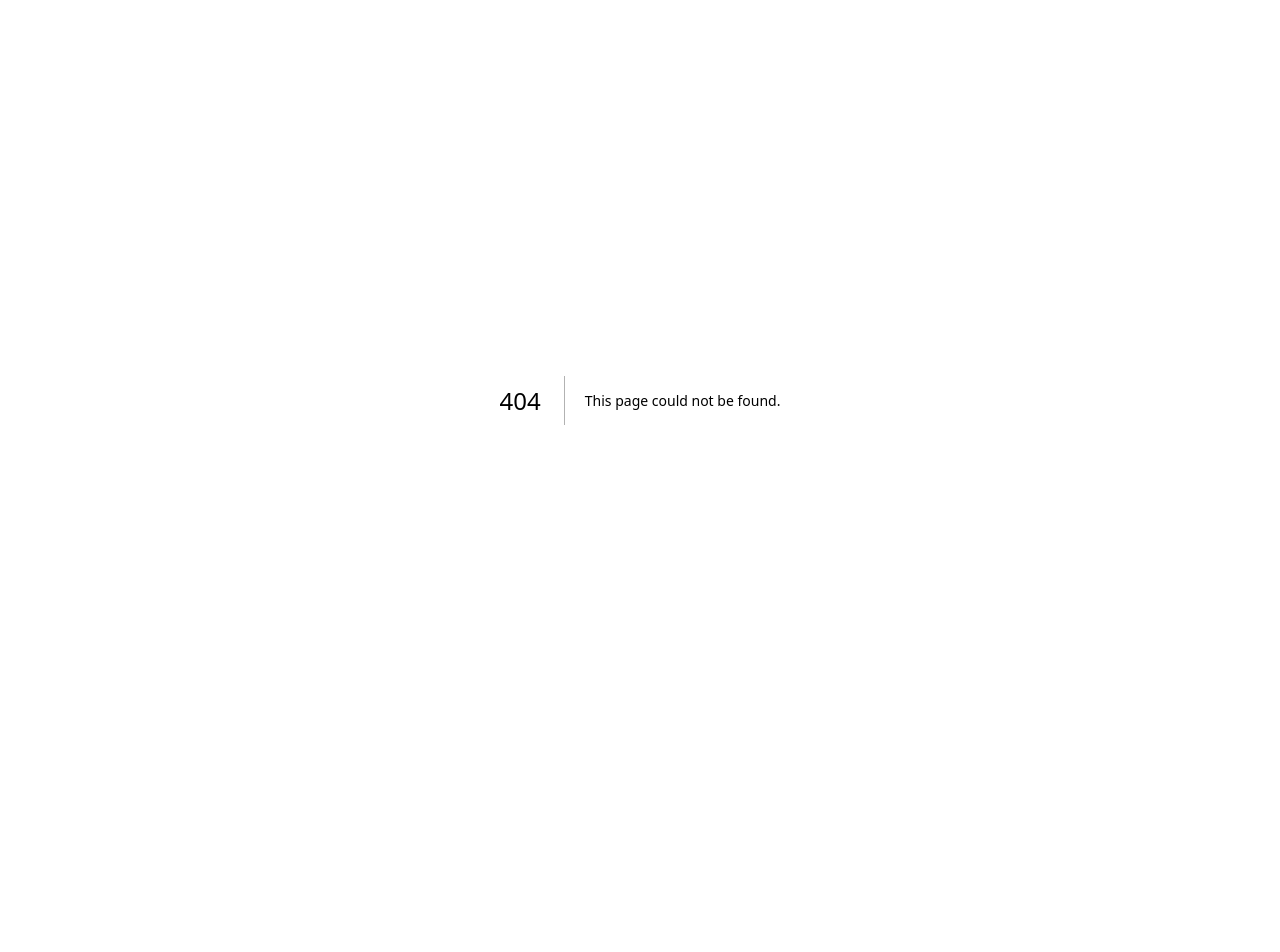
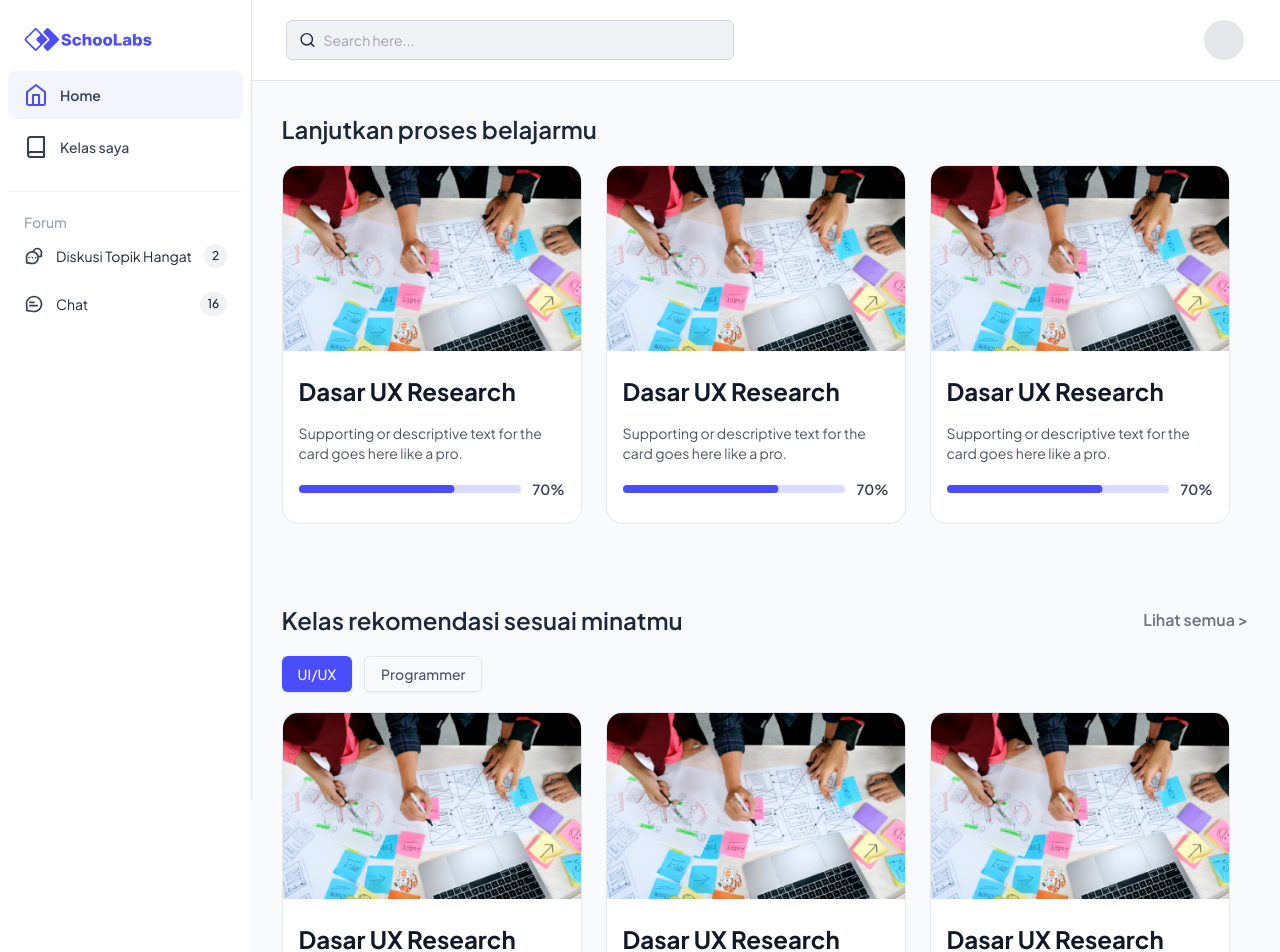
Before and after one commit to raymondtju/schoolabs, a Next.js app: page /dashboard in a window 1280 px wide. Before the commit this address had no page. Shown: the top 952 px of the page. Before the commit the page ends 800 px from the top, so only its background shows below. Built offline with nearby package versions, Linux system fonts and the light colour scheme.

Commit message:
feat: customize dashbaord home page

```diff
--- a/app/(app)/dashboard/kelas-saya/page.tsx
+++ b/app/(app)/dashboard/kelas-saya/page.tsx
@@ -1,5 +1,10 @@
 import { Button } from "@/components/ui/button";
-import { Card, CardContent, CardFooter, CardHeader } from "@/components/ui/card";
+import {
+  Card,
+  CardContent,
+  CardFooter,
+  CardHeader,
+} from "@/components/ui/card";
 import { Progress } from "@/components/ui/progress";
 import { CourseCards } from "@/types/data";
 import { CheckCircle2 } from "lucide-react";
@@ -12,9 +17,7 @@ function KelasSayaPage() {
       <div className="grid space-y-5">
         <h1 className="text-4xl font-bold">Kelas Saya</h1>
         <div className="flex gap-3">
-          <Button>
-            Semua Kelas
-          </Button>
+          <Button>Semua Kelas</Button>
           <Button variant={"outline"} className="text-muted">
             Sedang Dipelajari
           </Button>
@@ -34,25 +37,25 @@ function KelasSayaPage() {
                   height={350}
                 />
               </CardHeader>
-              <CardContent className="flex flex-col gap-4 py-6 px-4">
-                <h5 className="text-xl font-bold">
-                  {card.title}
-                </h5>
-                <p className="text-sm text-muted">
-                  {card.description}
-                </p>
+              <CardContent className="flex flex-col gap-4 px-4 py-6">
+                <h5 className="text-xl font-bold">{card.title}</h5>
+                <p className="text-sm text-muted">{card.description}</p>
               </CardContent>
-              <CardFooter className="pt-0 px-4 gap-3">
+              <CardFooter className="gap-3 px-4 pt-0">
                 {typeof card.status === "number" ? (
                   <>
                     <Progress className="bg-[#F0F2F5]" value={card.status} />
-                    <span className="text-[0.8125rem] leading-5 text-muted font-semibold">{card.status}%</span>
+                    <span className="text-[0.8125rem] font-semibold leading-5 text-muted">
+                      {card.status}%
+                    </span>
                   </>
                 ) : (
-                    <>
-                      <CheckCircle2 stroke="#475367"/>
-                      <p className="text-base font-semibold text-[#475367]">Complete</p>
-                    </>
+                  <>
+                    <CheckCircle2 stroke="#475367" />
+                    <p className="text-base font-semibold text-[#475367]">
+                      Complete
+                    </p>
+                  </>
                 )}
               </CardFooter>
             </Card>
--- /dev/null
+++ b/app/(app)/dashboard/page.tsx
@@ -0,0 +1,108 @@
+"use client";
+
+import ClassCard from "@/components/dashboard/class-card";
+import { Button } from "@/components/ui/button";
+import Link from "next/link";
+import React from "react";
+
+function DashboardPage() {
+  return (
+    <div className="space-y-20">
+      <div className="space-y-5">
+        <h2 className="text-2xl font-semibold">Lanjutkan proses belajarmu</h2>
+        <div className="relative flex w-full snap-x gap-6 overflow-x-auto">
+          <ClassCard
+            title="Dasar UX Research"
+            className="snap-start"
+            description="Supporting or descriptive text for the card goes here like a pro."
+            progressValue={70}
+          />
+          <ClassCard
+            title="Dasar UX Research"
+            className="snap-start"
+            description="Supporting or descriptive text for the card goes here like a pro."
+            progressValue={70}
+          />
+          <ClassCard
+            title="Dasar UX Research"
+            className="snap-start"
+            description="Supporting or descriptive text for the card goes here like a pro."
+            progressValue={70}
+          />
+          <ClassCard
+            title="Dasar UX Research"
+            className="snap-start"
+            description="Supporting or descriptive text for the card goes here like a pro."
+            progressValue={70}
+          />
+          <ClassCard
+            title="Dasar UX Research"
+            className="snap-start"
+            description="Supporting or descriptive text for the card goes here like a pro."
+            progressValue={70}
+          />
+        </div>
+      </div>
+
+      <div className="space-y-5">
+        <div className="flex items-center justify-between">
+          <h2 className="text-2xl font-semibold">
+            Kelas rekomendasi sesuai minatmu
+          </h2>
+          <Link href="#" className="font-semibold text-gray-500">
+            {"Lihat semua >"}
+          </Link>
+        </div>
+        <div className="flex gap-3">
+          <Button>UI/UX</Button>
+          <Button variant={"outline"} className="text-muted">
+            Programmer
+          </Button>
+        </div>
+        <div className="relative flex w-full snap-x gap-6 overflow-x-auto">
+          <ClassCard
+            title="Dasar UX Research"
+            className="snap-start"
+            description="Supporting or descriptive text for the card goes here like a pro."
+            progressValue={70}
+          />
+          <ClassCard
+            title="Dasar UX Research"
+            className="snap-start"
+            description="Supporting or descriptive text for the card goes here like a pro."
+            progressValue={70}
+          />
+          <ClassCard
+            title="Dasar UX Research"
+            className="snap-start"
+            description="Supporting or descriptive text for the card goes here like a pro."
+            progressValue={70}
+          />
+          <ClassCard
+            title="Dasar UX Research"
+            className="snap-start"
+            description="Supporting or descriptive text for the card goes here like a pro."
+            progressValue={70}
+          />
+          <ClassCard
+            title="Dasar UX Research"
+            className="snap-start"
+            description="Supporting or descriptive text for the card goes here like a pro."
+            progressValue={70}
+          />
+        </div>
+      </div>
+
+      <div className="space-y-5">
+        <div className="flex items-center justify-between">
+          <h2 className="text-2xl font-semibold">Diskusi yang sedang hangat</h2>
+          <Link href="#" className="font-semibold text-gray-500">
+            {"Lihat semua >"}
+          </Link>
+        </div>
+      </div>
+    </div>
+  );
+}
+
+export default DashboardPage;
--- a/components/dashboard/class-card.tsx
+++ b/components/dashboard/class-card.tsx
@@ -18,7 +18,7 @@ function ClassCard({
 }) {
   return (
     <div className={cn("shrink-0", className)}>
-      <div className="w-[300px] overflow-hidden rounded-2xl">
+      <div className="w-[300px] overflow-hidden rounded-2xl border bg-white">
         <img src={"/cards-image/dasar-ux.png"} alt="dasar-ux" />
         <div className="space-y-4 px-4 py-6">
           <h5 className="text-2xl font-bold text-gray-900">{title}</h5>
--- a/components/dashboard/nav.tsx
+++ b/components/dashboard/nav.tsx
@@ -13,7 +13,7 @@ import { Search } from "lucide-react";
 
 function DashbaordNav() {
   return (
-    <div className="flex justify-between border-b bg-white px-9 py-5">
+    <div className="sticky top-0 z-50 flex justify-between border-b bg-white px-9 py-5">
       <div className="flex w-[28rem] items-center space-x-2 rounded-md border border-gray-300 bg-[#F0F2F5] px-3 py-1 transition-colors placeholder:text-muted-foreground focus-visible:outline-none focus-visible:ring-1 focus-visible:ring-ring ">
         <Search size={18} />
         <input
--- a/components/dashboard/sidebar.tsx
+++ b/components/dashboard/sidebar.tsx
@@ -9,26 +9,26 @@ import { Book, Home, LucideIcon } from "lucide-react";
 import { GroupChatsIcon, SingleChatIcon } from "../icon/dashboard-icon";
 
 type DashboardMenuType = {
-  name: string,
-  path: string,
-  icon: LucideIcon
+  name: string;
+  path: string;
+  icon: LucideIcon;
 };
 
 type ForumMenuType = {
-  icon: React.FunctionComponent<React.SVGProps<SVGSVGElement>>,
-  notif: number
+  icon: React.FunctionComponent<React.SVGProps<SVGSVGElement>>;
+  notif: number;
 } & Pick<DashboardMenuType, "name" | "path">;
 
 const DashboardMenuList: DashboardMenuType[] = [
   {
     name: "Home",
     path: "/dashboard",
-    icon: Home
+    icon: Home,
   },
   {
     name: "Kelas saya",
     path: "/dashboard/kelas-saya",
-    icon: Book
+    icon: Book,
   },
 ];
 
@@ -37,22 +37,21 @@ const ForumMenuList: ForumMenuType[] = [
     name: "Diskusi Topik Hangat",
     path: "/dashboard",
     icon: GroupChatsIcon,
-    notif: 2
-
+    notif: 2,
   },
   {
     name: "Chat",
     path: "/dashboard/kelas-saya",
     icon: SingleChatIcon,
-    notif: 16
-  }
-]
+    notif: 16,
+  },
+];
 
 function DashboardSidebar() {
   const pathname = usePathname();
 
   return (
-    <div className="col-span-2 fixed top-0 h-screen space-y-3 border-r pt-5">
+    <div className="fixed top-0 z-[60] col-span-2 h-screen space-y-3 border-r pt-5">
       <Image
         quality={100}
         src="/logo.svg"
@@ -69,7 +68,7 @@ function DashboardSidebar() {
               <Link
                 href={item.path}
                 className={cn(
-                  "flex cursor-pointer font-medium items-center gap-3 px-4 py-3 text-[#344054]",
+                  "flex cursor-pointer items-center gap-3 px-4 py-3 font-medium text-[#344054]",
                   pathname === item.path
                     ? "rounded-lg bg-[#f5f5ff] font-semibold "
                     : "",
@@ -77,13 +76,15 @@ function DashboardSidebar() {
                 key={i}
               >
                 {/* TO-DO: ICONS */}
-                <item.icon stroke={pathname === item.path ? "#4B4EFC" : "#344054"}/>
+                <item.icon
+                  stroke={pathname === item.path ? "#4B4EFC" : "#344054"}
+                />
                 <span className="text-sm">{item.name}</span>
               </Link>
             );
           })}
         </ul>
-        <hr className="border-[#F0F2F5]"/>
+        <hr className="border-[#F0F2F5]" />
         <div className="">
           <h6 className="px-4 text-sm font-medium text-[#98A2B3]">Forum</h6>
           <ul>
@@ -94,9 +95,11 @@ function DashboardSidebar() {
                   className="flex items-center gap-3 px-4 py-3"
                   key={i}
                 >
-                  <item.icon/>
+                  <item.icon />
                   <span className="text-sm">{item.name}</span>
-                  <span className="ml-auto bg-[#F0F2F5] text-xs font-medium rounded-full px-2 py-1">{item.notif}</span>
+                  <span className="ml-auto rounded-full bg-[#F0F2F5] px-2 py-1 text-xs font-medium">
+                    {item.notif}
+                  </span>
                 </Link>
               );
             })}
```
